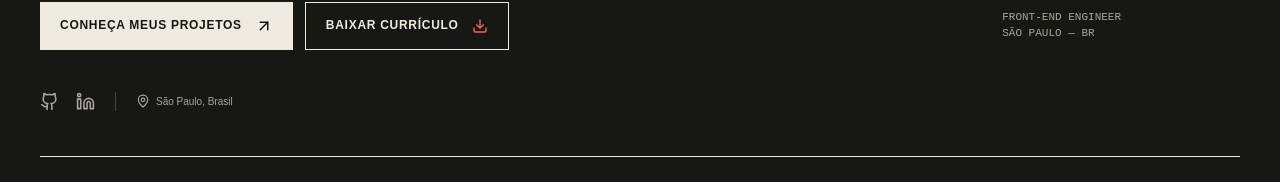
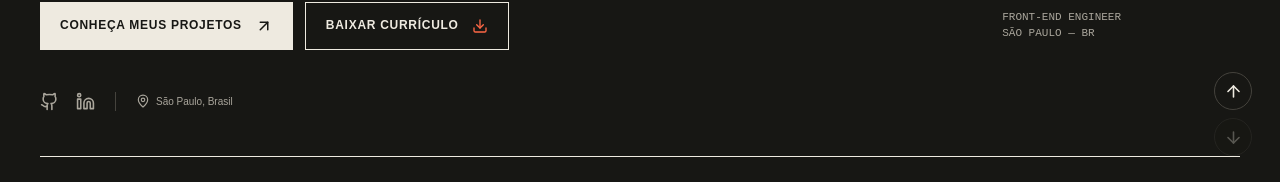
Before and after one commit to CaioMassola/portfolio, a React (Vite) app: page / in a window 1280 px wide. Shown: the part 616-798 px from the top of the page. Built offline with nearby package versions, Linux system fonts and the light colour scheme.

Commit message:
feat: improve portfolio navigation interactions

```diff
--- a/src/App.tsx
+++ b/src/App.tsx
@@ -1,5 +1,6 @@
 import Header from './components/layout/Header';
 import Footer from './components/layout/Footer';
+import SectionNavigation from './components/layout/SectionNavigation';
 import Hero from './components/sections/Hero';
 import TechnologyStrip from './components/sections/TechnologyStrip';
 import About from './components/sections/About';
@@ -48,6 +49,7 @@ export default function App() {
         />
         <Contact t={t} />
       </main>
+      <SectionNavigation language={language} />
       <Footer t={t} />
     </>
   );
--- a/src/components/layout/Footer.tsx
+++ b/src/components/layout/Footer.tsx
@@ -1,4 +1,4 @@
-import { Code2, ArrowUp } from 'lucide-react';
+import { Code2 } from 'lucide-react';
 
 import type { Copy } from '../../content';
 
@@ -18,12 +18,6 @@ export default function Footer({ t }: { t: Copy }) {
       <p>
         © {new Date().getFullYear()} Caio Massola. {t.footer}
       </p>
-      <a
-        href="#inicio"
-        aria-label={t.top}
-      >
-        <ArrowUp size={19} />
-      </a>
     </footer>
   );
 }
--- /dev/null
+++ b/src/components/layout/SectionNavigation.tsx
@@ -0,0 +1,84 @@
+import { useEffect, useState } from 'react';
+import { ArrowDown, ArrowUp } from 'lucide-react';
+
+import type { Language } from '../../content';
+
+const sectionIds = ['inicio', 'sobre', 'experiencia', 'projetos', 'contato'];
+
+const labels: Record<Language, { previous: string; next: string }> = {
+  pt: { previous: 'Seção anterior', next: 'Próxima seção' },
+  en: { previous: 'Previous section', next: 'Next section' },
+  es: { previous: 'Sección anterior', next: 'Siguiente sección' },
+};
+
+export default function SectionNavigation({ language }: { language: Language }) {
+  const [activeIndex, setActiveIndex] = useState(0);
+
+  useEffect(() => {
+    let frame = 0;
+
+    const updateActiveSection = () => {
+      cancelAnimationFrame(frame);
+      frame = requestAnimationFrame(() => {
+        const sections = sectionIds
+          .map((id) => document.getElementById(id))
+          .filter((section): section is HTMLElement => Boolean(section));
+
+        if (window.innerHeight + window.scrollY >= document.documentElement.scrollHeight - 4) {
+          setActiveIndex(sections.length - 1);
+
+          return;
+        }
+
+        const marker = 120;
+        let current = 0;
+
+        sections.forEach((section, index) => {
+          if (section.getBoundingClientRect().top <= marker) current = index;
+        });
+        setActiveIndex(current);
+      });
+    };
+
+    updateActiveSection();
+    window.addEventListener('scroll', updateActiveSection, { passive: true });
+    window.addEventListener('resize', updateActiveSection);
+
+    return () => {
+      cancelAnimationFrame(frame);
+      window.removeEventListener('scroll', updateActiveSection);
+      window.removeEventListener('resize', updateActiveSection);
+    };
+  }, []);
+
+  const goTo = (index: number) => {
+    document.getElementById(sectionIds[index])?.scrollIntoView({
+      behavior: 'smooth',
+      block: 'start',
+    });
+  };
+
+  return (
+    <nav
+      className="section-navigation"
+      aria-label={language === 'pt' ? 'Navegação entre seções' : language === 'es' ? 'Navegación entre secciones' : 'Section navigation'}
+    >
+      <button
+        type="button"
+        onClick={() => goTo(activeIndex - 1)}
+        disabled={activeIndex === 0}
+        aria-label={labels[language].previous}
+      >
+        <ArrowUp size={19} />
+      </button>
+      <button
+        type="button"
+        onClick={() => goTo(activeIndex + 1)}
+        disabled={activeIndex === sectionIds.length - 1}
+        aria-label={labels[language].next}
+      >
+        <ArrowDown size={19} />
+      </button>
+    </nav>
+  );
+}
--- a/src/styles.scss
+++ b/src/styles.scss
@@ -6,6 +6,7 @@
 @use './styles/projects';
 @use './styles/contact';
 @use './styles/footer';
+@use './styles/section-navigation';
 @use './styles/motion';
 @use './styles/responsive';
 @use './styles/editorial';
--- a/src/styles/_editorial.scss
+++ b/src/styles/_editorial.scss
@@ -108,7 +108,11 @@ h2 { font-size: clamp(42px, 5vw, 72px); font-weight: 400; line-height: 1; letter
 .contact > p:not(.eyebrow) { margin: 0 0 30px; font-size: 16px; }
 .contact-orbit { display: none; }
 .contact-email, .contact-socials { justify-content: flex-start; }
+.contact .button, .contact-email, .contact-socials a, .footer > .brand { transition: color .2s ease, background-color .2s ease, border-color .2s ease, transform .2s ease; }
+.contact .button:hover { background: var(--accent); color: #fff; }
+.contact-email:hover, .contact-socials a:hover { color: var(--accent); }
 .footer { padding-block: 40px; }
+.footer > .brand:hover { color: var(--accent); }
 
 @media (max-width: 760px) {
   .shell { width: calc(100% - 32px); }
--- a/src/styles/_footer.scss
+++ b/src/styles/_footer.scss
@@ -13,12 +13,4 @@
   > .brand {
     font-size: 15px;
   }
-  > a:last-child {
-    display: grid;
-    place-items: center;
-    border: 1px solid var(--line);
-    width: 34px;
-    height: 34px;
-    border-radius: 50%;
-  }
 }
--- a/src/styles/_header.scss
+++ b/src/styles/_header.scss
@@ -76,6 +76,10 @@
     cursor: pointer;
     font-weight: 600;
     padding: 7px 2px;
+    &:focus,
+    &:focus-visible {
+      outline: none;
+    }
     option {
       background: var(--surface);
       color: var(--text);
@@ -103,6 +107,9 @@
     opacity: 0.35;
   }
 }
+.icon-button.theme-toggle {
+  border-radius: 50%;
+}
 .menu-toggle {
   display: none;
 }
--- /dev/null
+++ b/src/styles/_section-navigation.scss
@@ -0,0 +1,45 @@
+.section-navigation {
+  position: fixed;
+  right: 28px;
+  bottom: 28px;
+  z-index: 15;
+  display: flex;
+  flex-direction: column;
+  gap: 8px;
+
+  button {
+    display: grid;
+    place-items: center;
+    width: 38px;
+    height: 38px;
+    padding: 0;
+    color: var(--text);
+    background: var(--bg);
+    border: 1px solid var(--line);
+    border-radius: 50%;
+    transition: color 0.2s ease, background-color 0.2s ease, border-color 0.2s ease;
+
+    &:hover:not(:disabled) {
+      color: var(--bg);
+      background: var(--accent);
+      border-color: var(--accent);
+    }
+
+    &:disabled {
+      cursor: default;
+      opacity: 0.3;
+    }
+  }
+}
+
+@media (max-width: 760px) {
+  .section-navigation {
+    right: 14px;
+    bottom: 14px;
+
+    button {
+      width: 36px;
+      height: 36px;
+    }
+  }
+}
```
Also changed, not shown: 1 other file (tests, documents, lock files or other folders).
